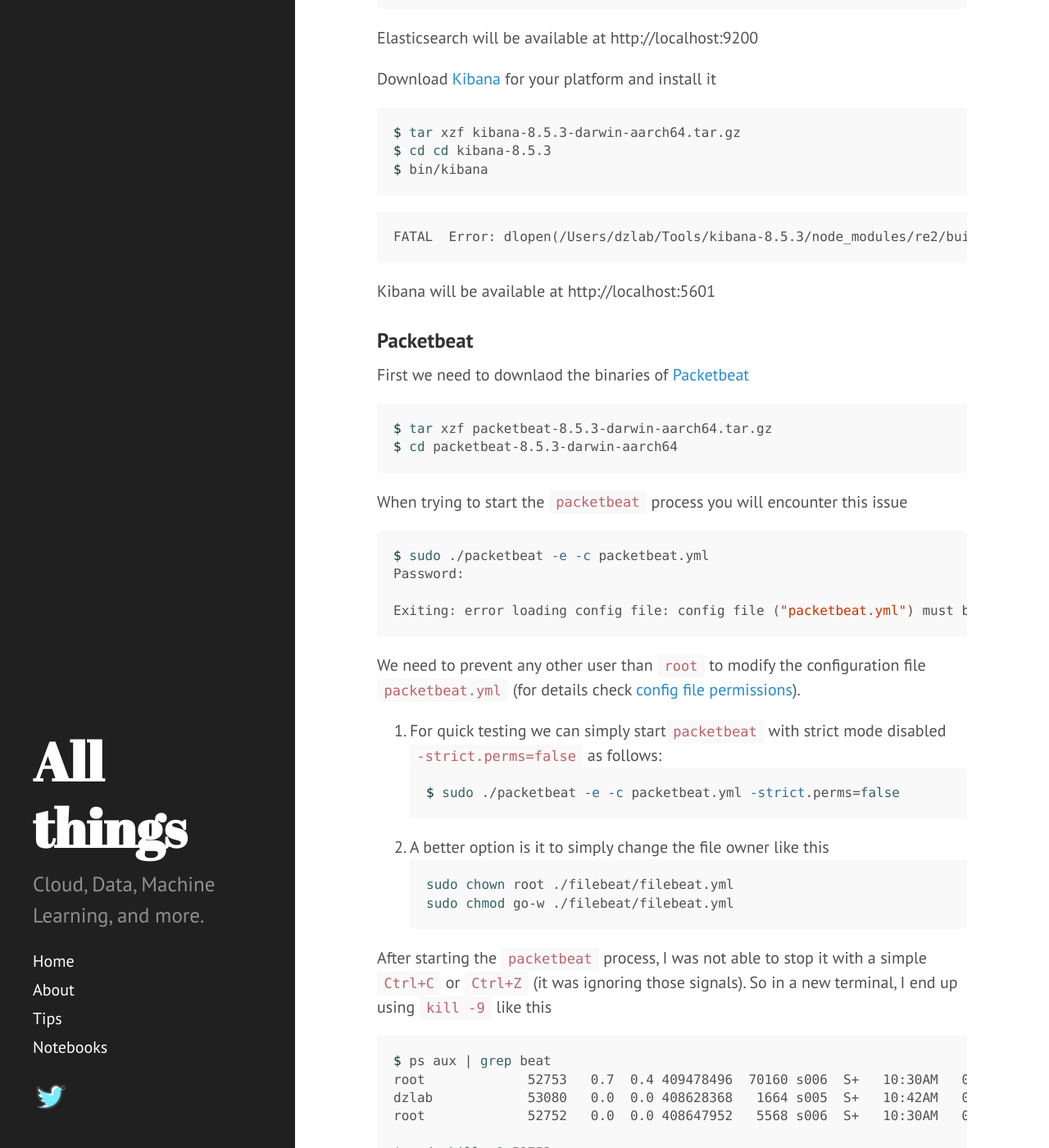
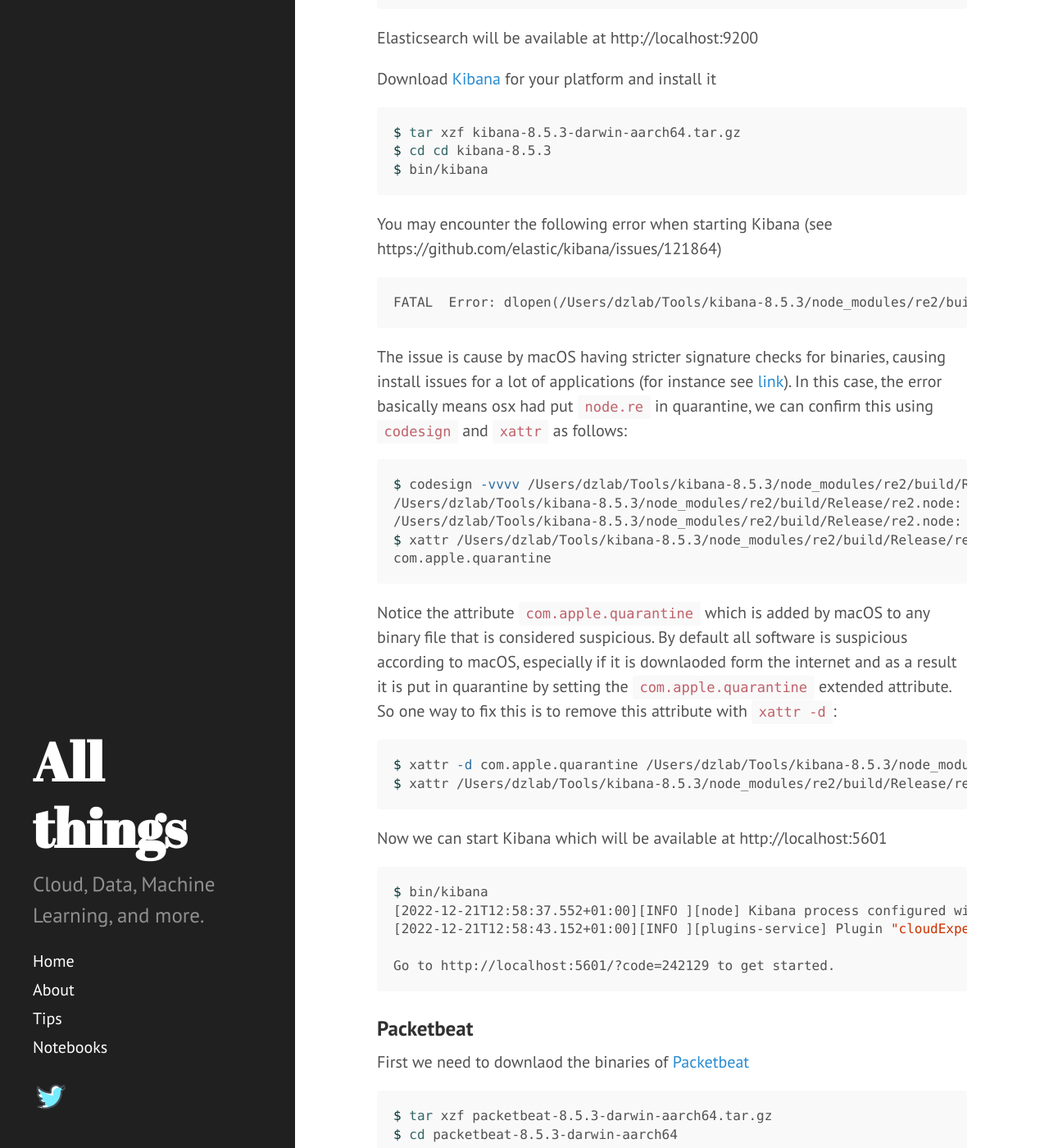
Before and after one commit to dzlab/dzlab.github.io, a Jekyll site: the page built from _posts/2022-12-21-packetbeat-intro.md, in a window 1280 px wide and 1400 px high, scrolled down 1115 px. Shown: the whole window at 82% size. Built offline with Jekyll 4.4.1, drawn with Linux system fonts in a browser that asks for light colours; nearby versions of some CDN libraries; a script that is not in the unit is left out; the table of contents is made by our own code.

Commit message:
remove re2.node from quarantine

````diff
--- a/_posts/2022-12-21-packetbeat-intro.md
+++ b/_posts/2022-12-21-packetbeat-intro.md
@@ -40,11 +40,37 @@
 $ bin/kibana
 ```
 
+You may encounter the following error when starting Kibana (see https://github.com/elastic/kibana/issues/121864)
+
 ```shell
 FATAL  Error: dlopen(/Users/dzlab/Tools/kibana-8.5.3/node_modules/re2/build/Release/re2.node, 0x0001): tried: '/Users/dzlab/Tools/kibana-8.5.3/node_modules/re2/build/Release/re2.node' (code signature in <1683A937-8902-34BD-9886-2F1CC674A96E> '/Users/dzlab/Tools/kibana-8.5.3/node_modules/re2/build/Release/re2.node' not valid for use in process: library load disallowed by system policy)
 ```
 
-Kibana will be available at http://localhost:5601
+The issue is cause by macOS having stricter signature checks for binaries, causing install issues for a lot of applications (for instance see [link](https://support.blackfire.io/en/articles/3669492-issues-with-macos-catalina)). In this case, the error basically means osx had put `node.re` in quarantine, we can confirm this using `codesign` and `xattr` as follows:
+
+```shell
+$ codesign -vvvv /Users/dzlab/Tools/kibana-8.5.3/node_modules/re2/build/Release/re2.node
+/Users/dzlab/Tools/kibana-8.5.3/node_modules/re2/build/Release/re2.node: valid on disk
+/Users/dzlab/Tools/kibana-8.5.3/node_modules/re2/build/Release/re2.node: satisfies its Designated Requirement
+$ xattr /Users/dzlab/Tools/kibana-8.5.3/node_modules/re2/build/Release/re2.node
+com.apple.quarantine
+```
+
+Notice the attribute `com.apple.quarantine` which is added by macOS to any binary file that is considered suspicious. By default all software is suspicious according to macOS, especially if it is downlaoded form the internet and as a result it is put in quarantine by setting the `com.apple.quarantine` extended attribute. So one way to fix this is to remove this attribute with `xattr -d`:
+
+```shell
+$ xattr -d com.apple.quarantine /Users/dzlab/Tools/kibana-8.5.3/node_modules/re2/build/Release/re2.node
+$ xattr /Users/dzlab/Tools/kibana-8.5.3/node_modules/re2/build/Release/re2.node
+```
+
+Now we can start Kibana which will be available at http://localhost:5601
+```shell
+$ bin/kibana
+[2022-12-21T12:58:37.552+01:00][INFO ][node] Kibana process configured with roles: [background_tasks, ui]
+[2022-12-21T12:58:43.152+01:00][INFO ][plugins-service] Plugin "cloudExperiments" is disabled.
+
+Go to http://localhost:5601/?code=242129 to get started.
+```
 
 ### Packetbeat
 First we need to downlaod the binaries of [Packetbeat](https://www.elastic.co/downloads/beats/packetbeat)
````
